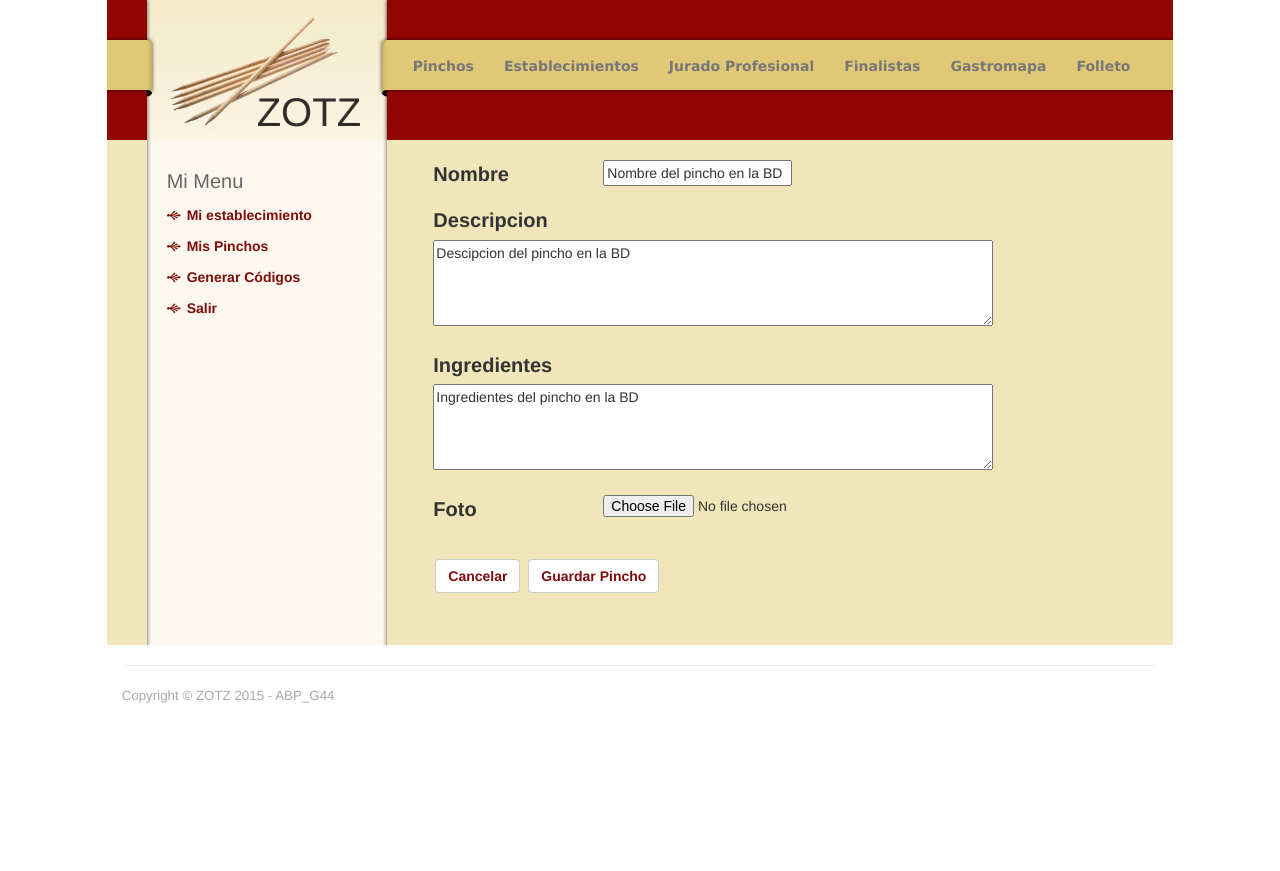
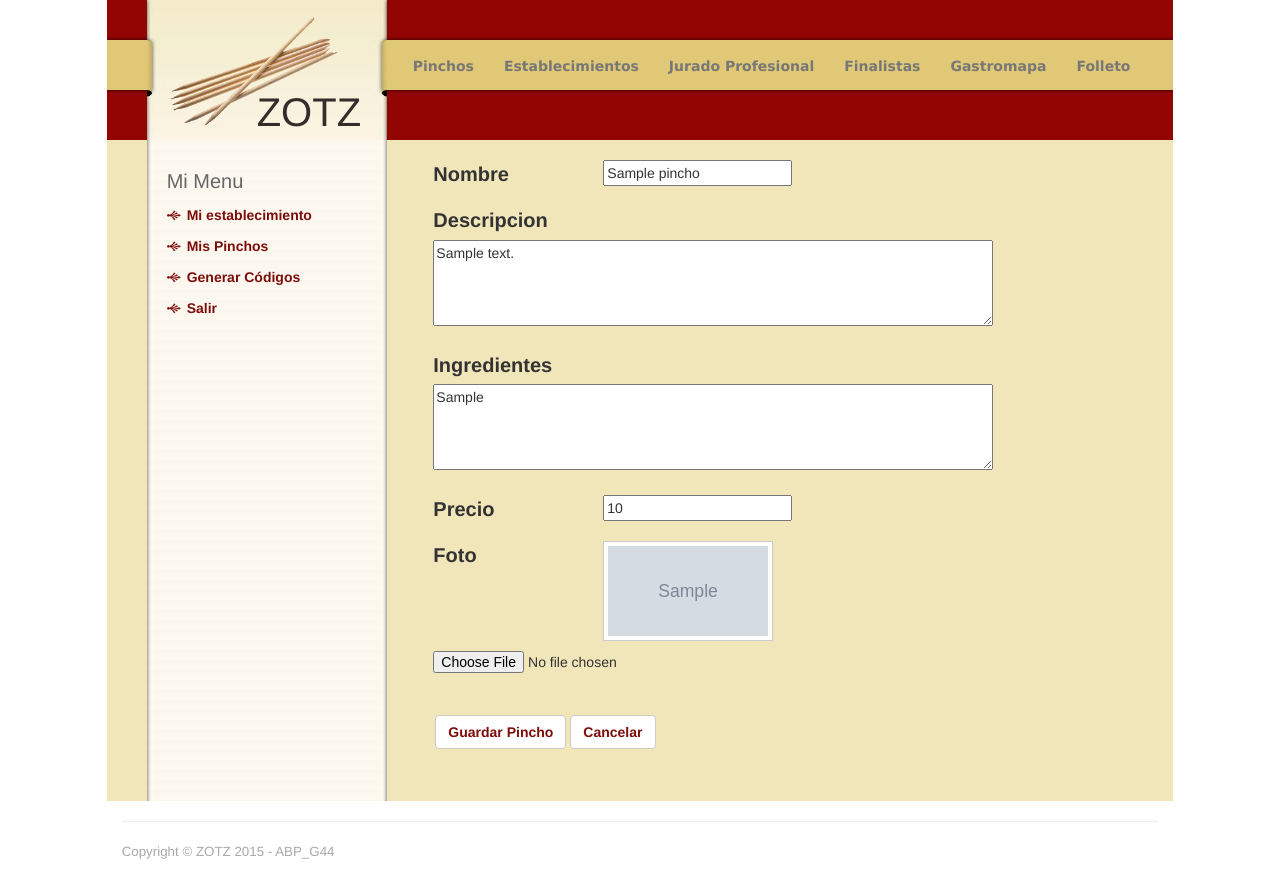
Before and after one commit to borxa12/G44_ZOTZ, a PHP site: page /Zotz/view/establecimiento/modificarpincho.php?idpincho=1 in a window 1280 px wide. Before the commit the page ends 703 px from the top, so only its background shows below. Run offline with PHP 8.4, Linux system fonts and the light colour scheme; the visitor is signed in with stand-in values (Sample User, id 1); tables that the repository leaves empty hold one stand-in row (values such as "Sample post"); grey boxes marked "Sample" are stand-in pictures; some libraries are stand-ins or nearby versions.

Commit message:
Update modificarpincho.php

```diff
--- a/view/establecimiento/modificarpincho.php
+++ b/view/establecimiento/modificarpincho.php
@@ -1,40 +1,55 @@
 <?php
     session_start();
     ob_start();
+    ini_set("display_errors",1);
     include("../../loader.php");
     loadclasses("view","header.php");
     loadclasses("menus","menuestablecimiento.html");
+    loadclasses("controller","ControladorEstablecimiento.php");
     //require_once '../header.php';
     //require_once '../../menus/nomenu.html';
 
     if($_SESSION['tipo'] != 'est') {
         header("Location: http://localhost/Zotz/index.php");
     } else {
+      $id = $_GET['idpincho'];
+      $res = recuperarDatosPincho($id);
+      $pincho = mysqli_fetch_assoc($res);
 ?>
-					<form id="registropincho" method="post">
+					<form id="registropincho" method="post" enctype="multipart/form-data">
                         <div>
                             <label for="nombrepincho">Nombre</label>
-                            <input type = "text" id="nombrepincho" placeholder="Nombre Pincho" value="Nombre del pincho en la BD"/>
+                            <?php echo "<input type = 'text' name='nombrepincho' placeholder='Nombre Pincho' value='".$pincho['nombrepincho']."'/>";?>
                             <br></br>
                         </div>
                         <div>
                             <label for="descripcionpincho">Descripcion</label>
-                            <textarea rows="4" cols="50" id="descripcionpincho" placeholder="Descripcion Pincho">Descipcion del pincho en la BD</textarea>
+                            <?php echo "<textarea rows='4' cols='50' name='descripcionpincho' placeholder='Descripcion Pincho'>".$pincho['descripcionpincho']."</textarea>"; ?>
                             <br></br>
                         </div>
                         <div>
                             <label for="ingrdientespincho">Ingredientes</label>
-                            <textarea rows="4" cols="50" id="ingredientespincho" placeholder="Ingredientes Pincho">Ingredientes del pincho en la BD</textarea>
+                            <?php echo "<textarea rows='4' cols='50' name='ingredientespincho' placeholder='Ingredientes Pincho'>".$pincho['ingredientesp']."</textarea>"; ?>
+                            <br></br>
+                        </div>
+                        <div>
+                            <label for="precio">Precio</label>
+                            <?php echo "<input type = 'text' name='precio' placeholder='Precio Pincho' value='".$pincho['precio']."'/>";?>
                             <br></br>
                         </div>
                         <div>
                             <label for="fotopincho">Foto</label>
-                            <input type="file" id="fotopincho" />
+                            <?php
+                              echo "<img src='../../img/pinchos/".$pincho['fotopincho']."' alt='image' class='img'>";
+                             ?>
+                            <input name="fotopincho" type="file" id="fotopincho" />
                             <br></br>
                         </div>
 					<div>
-                    <button type="submit" formaction="datospincho.php" class="btn btn-default button">Cancelar</button>
-                    <button type="submit" formaction="datospincho.html" class="btn btn-default button">Guardar Pincho</button>
+                <?php
+                    echo "<button name='modificar' type='submit' formaction='datospincho.php?idpincho=".$pincho['idpincho']."' class='btn btn-default button'>Guardar Pincho</button>";
+                    echo "<button type='submit' formaction='datospincho.php?idpincho=".$pincho['idpincho']."' class='btn btn-default button'>Cancelar</button>";
+                  ?>
 					</div>
                 </form>
 				</div>
```
